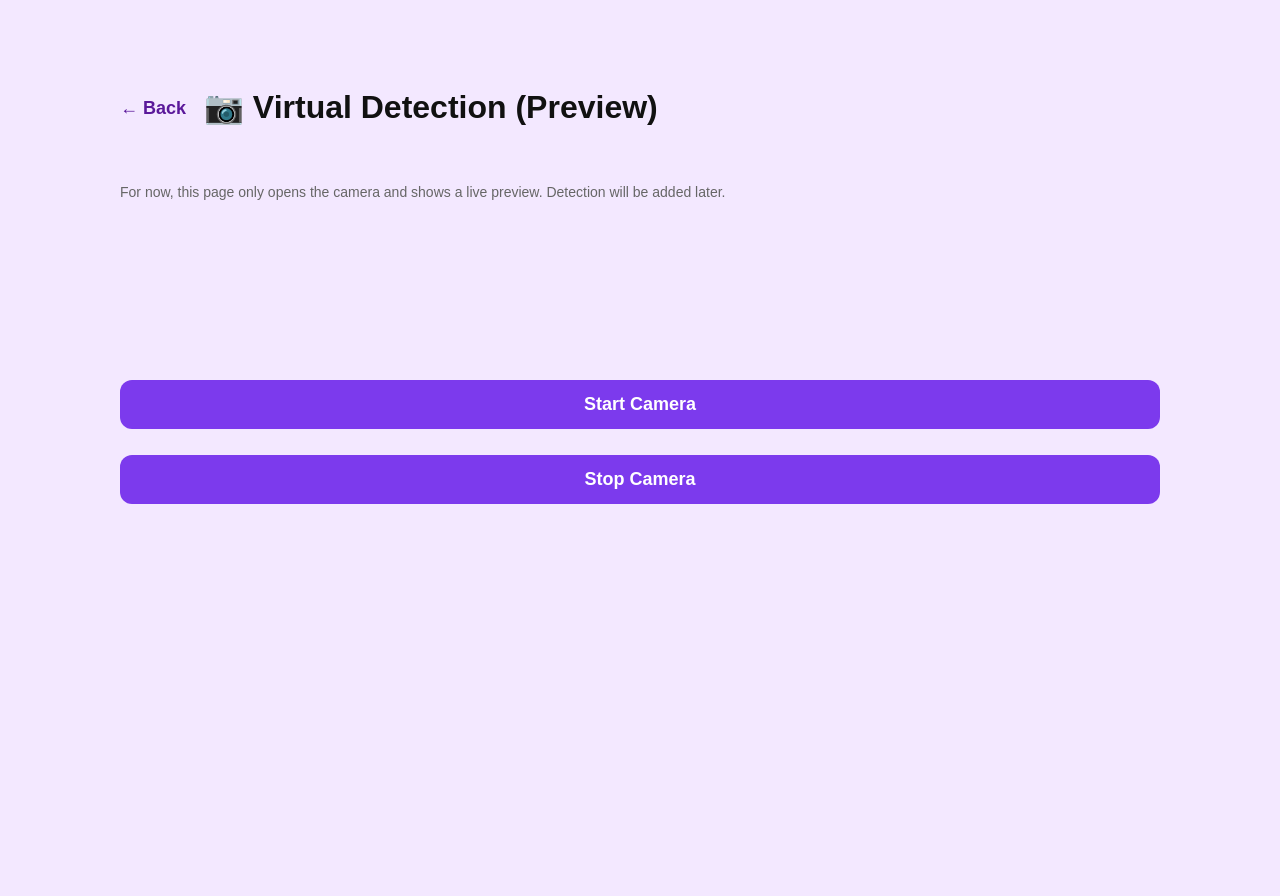
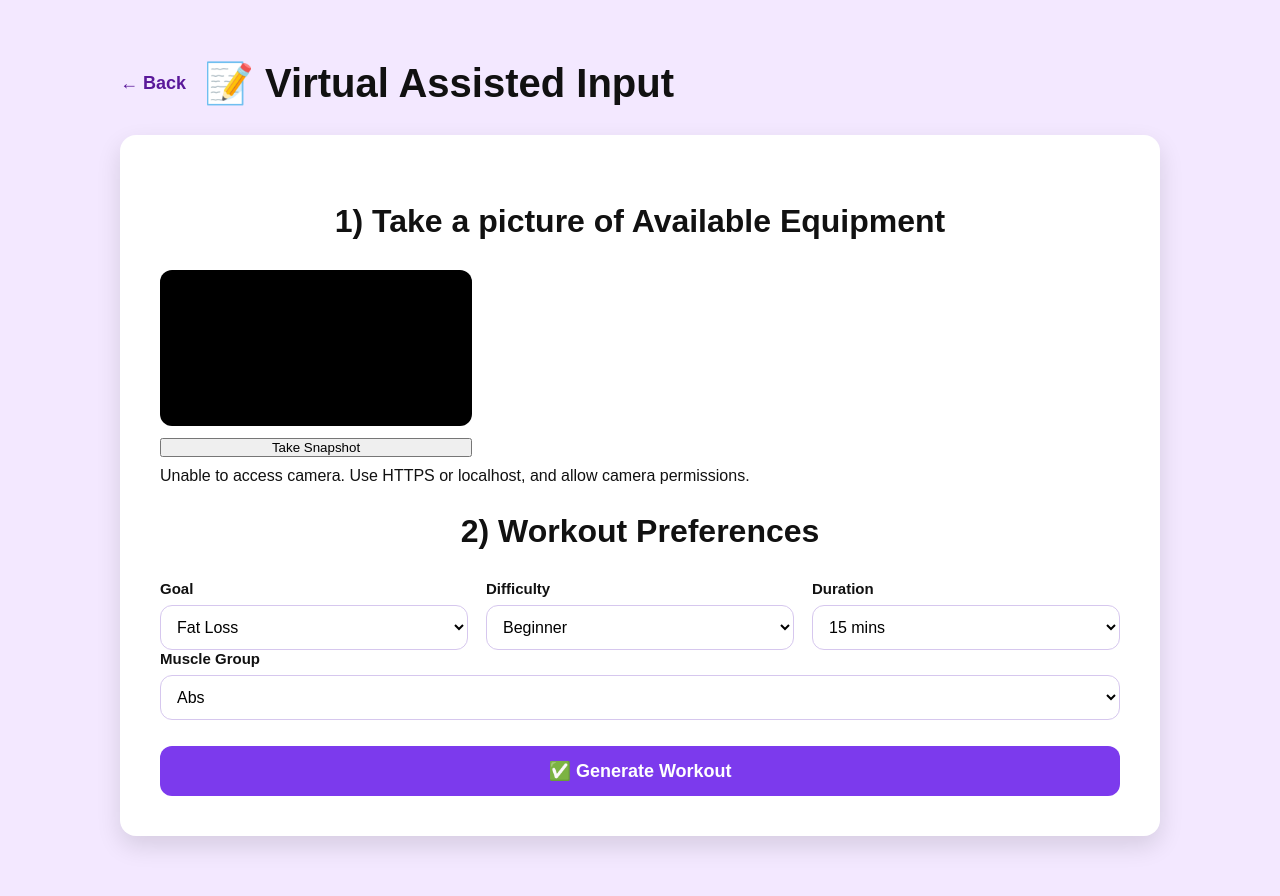
Before and after one commit to Avnijaglan19/HealthTech-website, a Flask app: page /virtual in a window 1280 px wide. Before the commit the page ends 504 px from the top, so only its background shows below. Run offline with Flask 3, Linux system fonts and the light colour scheme; the visitor is signed in with stand-in values (Sample User, id 1); parts of the project's set-up code (start-up, migrations or seed data) failed here and were passed over.

Commit message:
implemented the image recognition feature

```diff
--- a/app/routes.py
+++ b/app/routes.py
@@ -1,16 +1,16 @@
 """
 Main Backend for HealthTech! This file will initialize Flask
 """
-import re
+import re, os, cv2, tempfile, base64, time
 
-from flask import render_template, request, redirect, url_for, session, flash
-from app import app
+from flask import render_template, request, redirect, url_for, session, flash, jsonify, send_from_directory
+from app import app, openaiAPI, camera, workout
 from app.forms import LoginForm, WorkoutForm
-from app.workout import Workout
-from app.openaiapi import generateWorkoutPlan
 from supabase_client import supabase
 from datetime import date
 from collections import Counter
+from app.workout import Workout
+from app.openaiAPI import generateWorkoutPlan
 
 
 
@@ -32,7 +32,7 @@ def extract_youtube_embed_urls(text):
 
     return embed_urls
 
-
+# ROOT
 @app.route("/")
 def first_page():
     print("DEBUG: Root route (/) called")
@@ -59,11 +59,11 @@ def login():
             result = supabase.auth.sign_in_with_password({
                 "email": email,
                 "password": password
-            })
+            }) #type: ignore
 
-            print(f"Login successful. User ID: {result.user.id}")
-            session["user_id"] = result.user.id
-            session["email"] = result.user.email
+            print(f"Login successful. User ID: {result.user.id}") #type: ignore
+            session["user_id"] = result.user.id #type: ignore
+            session["email"] = result.user.email #type: ignore
 
             flash("Login successful!")
             return redirect(url_for("dashboard"))
@@ -78,6 +78,7 @@ def login():
 
     return render_template("login.html")
 
+# DASHBOARD
 @app.route("/dashboard")
 def dashboard():
     if "user_id" not in session:
@@ -93,7 +94,7 @@ def dashboard():
     workouts = response.data or []
 
     total_workouts = len(workouts)
-    total_duration = sum([w["duration_minutes"] for w in workouts]) if workouts else 0  # you said you're not tracking this
+    total_duration = sum([w["duration_minutes"] for w in workouts]) if workouts else 0  #type: ignore
     weekly_goal = min(total_workouts * 20, 100)
 
     latest_workout = workouts[-1] if workouts else None
@@ -106,11 +107,12 @@ def dashboard():
         latest_workout=latest_workout
     )
 
-
+# GUIDE
 @app.route("/guide")
 def guide():
     return render_template("guide.html")
 
+# PROGRESS
 @app.route("/progress")
 def progress():
     if "user_id" not in session:
@@ -132,16 +134,16 @@ def progress():
         total_workouts = len(workouts)
 
         total_duration = sum(
-            int(w.get("duration_minutes") or 0) for w in workouts
+            int(w.get("duration_minutes") or 0) for w in workouts #type: ignore
         )
 
         longest_workout = max(
-            [int(w.get("duration_minutes") or 0) for w in workouts],
+            [int(w.get("duration_minutes") or 0) for w in workouts], #type: ignore
             default=0
         )
 
         workout_types = [
-            w.get("workout_type", "Other") for w in workouts
+            w.get("workout_type", "Other") for w in workouts #type: ignore
         ]
 
         type_counts = Counter(workout_types)
@@ -169,7 +171,7 @@ def progress():
         # Extract and format workout dates (YYYY-MM-DD format)
         workout_dates = set()
         for w in workouts:
-            date_value = w.get("workout_date")
+            date_value = w.get("workout_date") #type: ignore
             if date_value:
                 # Handle both string and date formats
                 if isinstance(date_value, str):
@@ -210,7 +212,7 @@ def signup():
         password = request.form.get('password')
         confirm_password = request.form.get('confirm_password')
 
-        if len(password) < 6:
+        if len(password) < 6: #type: ignore
             flash("Password must be at least 6 characters long.")
             return redirect(url_for("signup"))
 
@@ -222,7 +224,7 @@ def signup():
             response = supabase.auth.sign_up({
                 "email": email,
                 "password": password
-            })
+            }) #type: ignore
 
             print("SIGNUP RESPONSE:", response)
 
@@ -251,7 +253,7 @@ def manual():
     wform = WorkoutForm()
     if wform.validate_on_submit():
         # Create Workout object with form data
-        workout = Workout(
+        workout_obj = Workout(
             wform.difficulty.data,
             wform.duration.data,
             wform.goal.data,
@@ -259,6 +261,71 @@ def manual():
             wform.muscle_group.data,
         )
 
+        # Generate the prompt
+        workout_obj.PromptGenerator()
+
+        # Store workout object in session
+        session["workout"] = {
+            "difficulty": workout_obj.get__diff(),
+            "duration": workout_obj.get__duration(),
+            "goal": workout_obj.get__goal(),
+            "equipment": workout_obj.get__equipment(),
+            "muscle_group": workout_obj.get__mGroup(),
+            "prompt": workout_obj.get__prompt()
+        }
+        supabase.table("workout_logs").insert({
+            "user_id": session["user_id"],
+            "workout_type": workout_obj.get__goal(),
+            "duration_minutes": int(''.join(filter(str.isdigit, workout_obj.get__duration()))),
+            "equipment": workout_obj.get__equipment(),
+            "goal": workout_obj.get__goal(),
+            "notes": workout_obj.get__mGroup(),
+            "workout_date": str(date.today())
+        }).execute()
+
+
+        return redirect(url_for("results"))
+
+
+    return render_template("manual.html", title="Workout Generator", form=wform)
+
+
+# VIRTUAL
+@app.route("/virtual", methods=["GET", "POST"])
+def virtual():
+    if "user_id" not in session:
+        return redirect(url_for("login"))
+
+    wform = WorkoutForm()
+
+    if wform.validate_on_submit():
+
+        image_path = camera.capture_image()
+
+        if image_path:
+            detected_equipment = openaiAPI.generateEquipment(image_path)
+            session['detected_equipment'] = detected_equipment
+
+            if detected_equipment:
+                if wform.equip.data is None:
+                    wform.equip.data = []
+                    wform.equip.data.append(detected_equipment)
+        else:
+            detected_equipment = None
+            flash('No image was captured, so equipment could not be detected.')
+
+
+        # Create Workout object with form data with equipment parameter in correct position
+        workout = Workout(
+            wform.difficulty.data,      # diff
+            wform.duration.data,        # duration
+            wform.goal.data,            # goal
+#            wform.equip.data,   # equipment (4th parameter)
+            detected_equipment,  # equipment (4th parameter)
+            wform.muscle_group.data,    # muscleGroup (5th parameter)
+        ) # type: ignore
+
+        #workout.extend__equipment(detected_equipment)
         # Generate the prompt
         workout.PromptGenerator()
 
@@ -271,30 +338,53 @@ def manual():
             "muscle_group": workout.get__mGroup(),
             "prompt": workout.get__prompt()
         }
-        supabase.table("workout_logs").insert({
-            "user_id": session["user_id"],
-            "workout_type": workout.get__goal(),
-            "duration_minutes": int(''.join(filter(str.isdigit, workout.get__duration()))),
-            "equipment": workout.get__equipment(),
-            "goal": workout.get__goal(),
-            "notes": workout.get__mGroup(),
-            "workout_date": str(date.today())
-        }).execute()
+
+        return redirect(url_for('results'))
+
+    return render_template("virtual.html", title="Image Recognition", form=wform)
 
 
-        return redirect(url_for("results"))
+@app.route('/capture', methods=['POST'])
+def capture():
+    try:
+        payload = request.get_json(silent=True) or {}
+        image_data = payload.get('image')
+
+        if not image_data:
+            return jsonify({"ok": False, "error": "No image data received"}), 400
+
+        # data URL -> raw base64
+        if ',' in image_data:
+            image_data = image_data.split(',', 1)[1]
+
+        binary = base64.b64decode(image_data)
+
+        repo_root = os.path.dirname(app.root_path)
+        tmp_dir = os.path.join(repo_root, 'tmp')
+        os.makedirs(tmp_dir, exist_ok=True)
+
+        # Always overwrite the previous capture so only the latest PNG is kept.
+        filename = "capture.png"
+        path = os.path.join(tmp_dir, filename)
+        with open(path, 'wb') as f:
+            f.write(binary)
+
+        image_url = url_for('tmp_file', filename=filename)
+        session['captured_image_path'] = path
+        session['captured_image'] = image_url
+        return jsonify({"ok": True, "image_url": image_url})
+    except Exception as e:
+        return jsonify({"ok": False, "error": f"Camera error: {e}"}), 500
 
 
-    return render_template("manual.html", title="Workout Generator", form=wform)
+@app.route('/tmp/<path:filename>')
+def tmp_file(filename):
+    repo_root = os.path.dirname(app.root_path)
+    tmp_dir = os.path.join(repo_root, 'tmp')
+    return send_from_directory(tmp_dir, filename)
 
 
-# VIRTUAL
-@app.route("/virtual")
-def virtual():
-    if "user_id" not in session:
-        return redirect(url_for("login"))
-    return render_template("virtual.html")
-
+# RESULTS
 @app.route("/results")
 def results():
     if "user_id" not in session:
@@ -323,6 +413,8 @@ def results():
         workout=workout_data,
         generated_plan=generated_plan,
         youtube_embeds=youtube_embeds,
+        captured_image=session.get('captured_image', None),
+        detected_equipment=session.get('detected_equipment', "No equipment detected")
     )
 
 
--- a/app/templates/virtual.html
+++ b/app/templates/virtual.html
@@ -3,69 +3,126 @@
 <head>
     <meta charset="utf-8" />
     <meta name="viewport" content="width=device-width, initial-scale=1" />
-  <title>Virtual Detection | Smart Workout Recommender</title>
+    <title>Virtual Assisted Input | Smart Workout Recommender</title>
 
 
     <!-- Live Server preview -->
-  <link rel="stylesheet" href= "{{ url_for('static', filename= 'style.css')}}">
-
-
+    <link rel="stylesheet" href="{{ url_for('static' , filename= 'style.css')}}">
     <link rel="stylesheet" href="../static/style.css">
 
 </head>
 
 <body>
+    <div class="page">
         <div class="container">
+
             <div class="topbar">
                 <a class="back" href="/home">← Back</a>
-      <h2>📷 Virtual Detection (Preview)</h2>
+                <h1>📝 Virtual Assisted Input</h1>
             </div>
 
-    <p class="muted left">
-      For now, this page only opens the camera and shows a live preview. Detection will be added later.
-    </p>
+            <form method="POST" action="{{ url_for('virtual') }}">
+            {{ form.hidden_tag() }}
 
-    <div class="camera-box">
-      <video id="video" autoplay playsinline></video>
+                <h2>1) Take a picture of Available Equipment</h2>
+                <div class="grid">
+                    <video id="cameraPreview" autoplay playsinline style="width:100%; max-width:480px; border-radius:12px; background:#000;"></video>
                 </div>
 
-    <div class="row-buttons">
-      <button class="btn" id="startBtn" type="button">Start Camera</button>
-      <button class="btn secondary-btn" id="stopBtn" type="button">Stop Camera</button>
+                <div class="grid" style="margin-top: 12px; gap: 12px;">
+                    <button type="button" id="takeSnapshotBtn">Take Snapshot</button>
                 </div>
 
-    <p id="msg" class="muted left"></p>
+                <p id="cameraStatus" style="margin-top: 8px;"></p>
+                <img id="snapshotPreview" alt="Snapshot preview" hidden style="margin-top: 12px; width:100%; max-width:480px; border-radius:12px; border:1px solid #ddd;" />
+
+                <h2>2) Workout Preferences</h2>
+
+                <div class="row">
+                    <div class="col">
+                        {{ form.goal.label }}
+                        {{ form.goal() }}
+                    </div>
+
+                    <div class="col">
+                        {{ form.difficulty.label }}
+                        {{ form.difficulty() }}
+                    </div>
+
+                    <div class="col">
+                        {{ form.duration.label }}
+                        {{ form.duration() }}
+                    </div>
+                </div>
+
+                <div class="col">
+                    {{ form.muscle_group.label }}
+                    {{ form.muscle_group() }}
+                </div>
+
+            {{ form.submit(class="btn") }}
+            </form>
+
+        </div>
     </div>
 
     <script>
-    let stream;
+        const video = document.getElementById('cameraPreview');
+        const takeSnapshotBtn = document.getElementById('takeSnapshotBtn');
+        const cameraStatus = document.getElementById('cameraStatus');
+        const snapshotPreview = document.getElementById('snapshotPreview');
 
         async function startCamera() {
-      const msg = document.getElementById("msg");
-      msg.textContent = "";
-
             try {
-        stream = await navigator.mediaDevices.getUserMedia({ video: true, audio: false });
-        document.getElementById("video").srcObject = stream;
-        msg.textContent = "Camera started ✅";
-      } catch (err) {
-        msg.textContent = "Camera access denied or not available ❌";
-        console.error(err);
+                const stream = await navigator.mediaDevices.getUserMedia({ video: true, audio: false });
+                video.srcObject = stream;
+                cameraStatus.textContent = 'Camera ready.';
+            } catch (error) {
+                cameraStatus.textContent = 'Unable to access camera. Use HTTPS or localhost, and allow camera permissions.';
+                console.error(error);
             }
         }
 
-    function stopCamera() {
-      const msg = document.getElementById("msg");
-      if (stream) {
-        stream.getTracks().forEach(t => t.stop());
-        stream = null;
-        document.getElementById("video").srcObject = null;
-        msg.textContent = "Camera stopped.";
-      }
+        takeSnapshotBtn.addEventListener('click', async () => {
+            if (!video.srcObject) {
+                cameraStatus.textContent = 'Camera is not active yet.';
+                return;
             }
 
-    document.getElementById("startBtn").addEventListener("click", startCamera);
-    document.getElementById("stopBtn").addEventListener("click", stopCamera);
+            const canvas = document.createElement('canvas');
+            canvas.width = video.videoWidth;
+            canvas.height = video.videoHeight;
+            const context = canvas.getContext('2d');
+            context.drawImage(video, 0, 0, canvas.width, canvas.height);
+
+            const imageData = canvas.toDataURL('image/png');
+
+            try {
+                const response = await fetch("{{ url_for('capture') }}", {
+                    method: 'POST',
+                    headers: {
+                        'Content-Type': 'application/json'
+                    },
+                    body: JSON.stringify({ image: imageData })
+                });
+
+                const result = await response.json();
+
+                if (!response.ok || !result.ok) {
+                    cameraStatus.textContent = result.error || 'Failed to save snapshot.';
+                    return;
+                }
+
+                cameraStatus.textContent = 'Snapshot saved.';
+                snapshotPreview.src = `${result.image_url}?t=${Date.now()}`;
+                snapshotPreview.hidden = false;
+            } catch (error) {
+                cameraStatus.textContent = 'Error sending snapshot to server.';
+                console.error(error);
+            }
+        });
+
+        startCamera();
     </script>
 </body>
 </html>
```
Also changed, not shown: app/camera.py (added, +17 -0 lines), app/openaiapi.py (+59 -0 lines), captured_image.jpg (added), 1 other file. Lines whose indentation alone changed are shown as unchanged.
